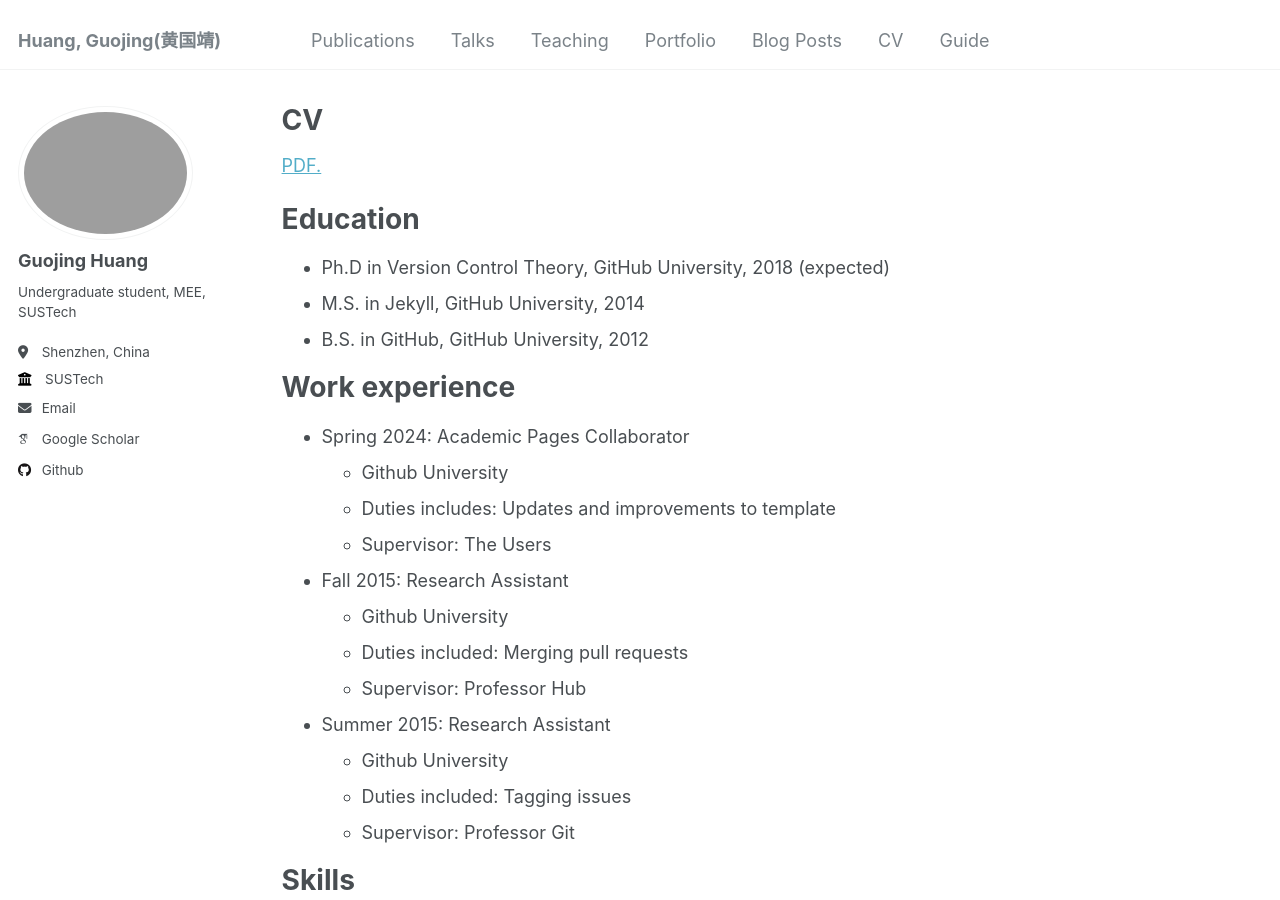
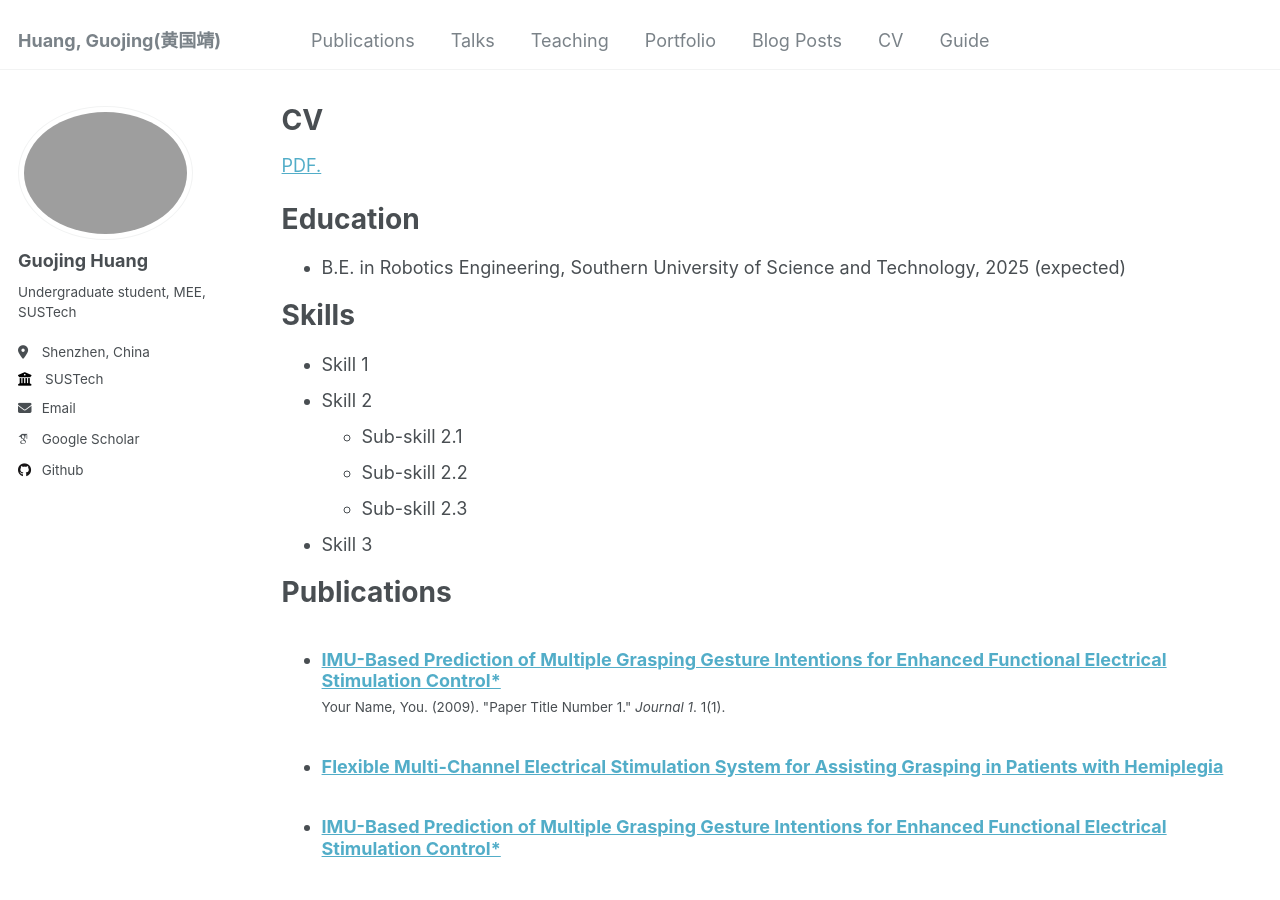
Before and after one commit to Acheng0211/acheng0211.github.io, a Jekyll site: the page built from _pages/cv.md, in a window 1280 px wide and 900 px high. Built offline with Jekyll 4.4.1, drawn with Linux system fonts in a browser that asks for light colours; some web fonts are replaced.

Commit message:
init: cv

```diff
--- a/_pages/cv.md
+++ b/_pages/cv.md
@@ -13,26 +13,7 @@
 
 Education
 ======
-* Ph.D in Version Control Theory, GitHub University, 2018 (expected)
-* M.S. in Jekyll, GitHub University, 2014
-* B.S. in GitHub, GitHub University, 2012
-
-Work experience
-======
-* Spring 2024: Academic Pages Collaborator
-  * Github University
-  * Duties includes: Updates and improvements to template
-  * Supervisor: The Users
-
-* Fall 2015: Research Assistant
-  * Github University
-  * Duties included: Merging pull requests
-  * Supervisor: Professor Hub
-
-* Summer 2015: Research Assistant
-  * Github University
-  * Duties included: Tagging issues
-  * Supervisor: Professor Git
+* B.E. in Robotics Engineering, Southern University of Science and Technology, 2025 (expected)
 
 Skills
 ======
```
